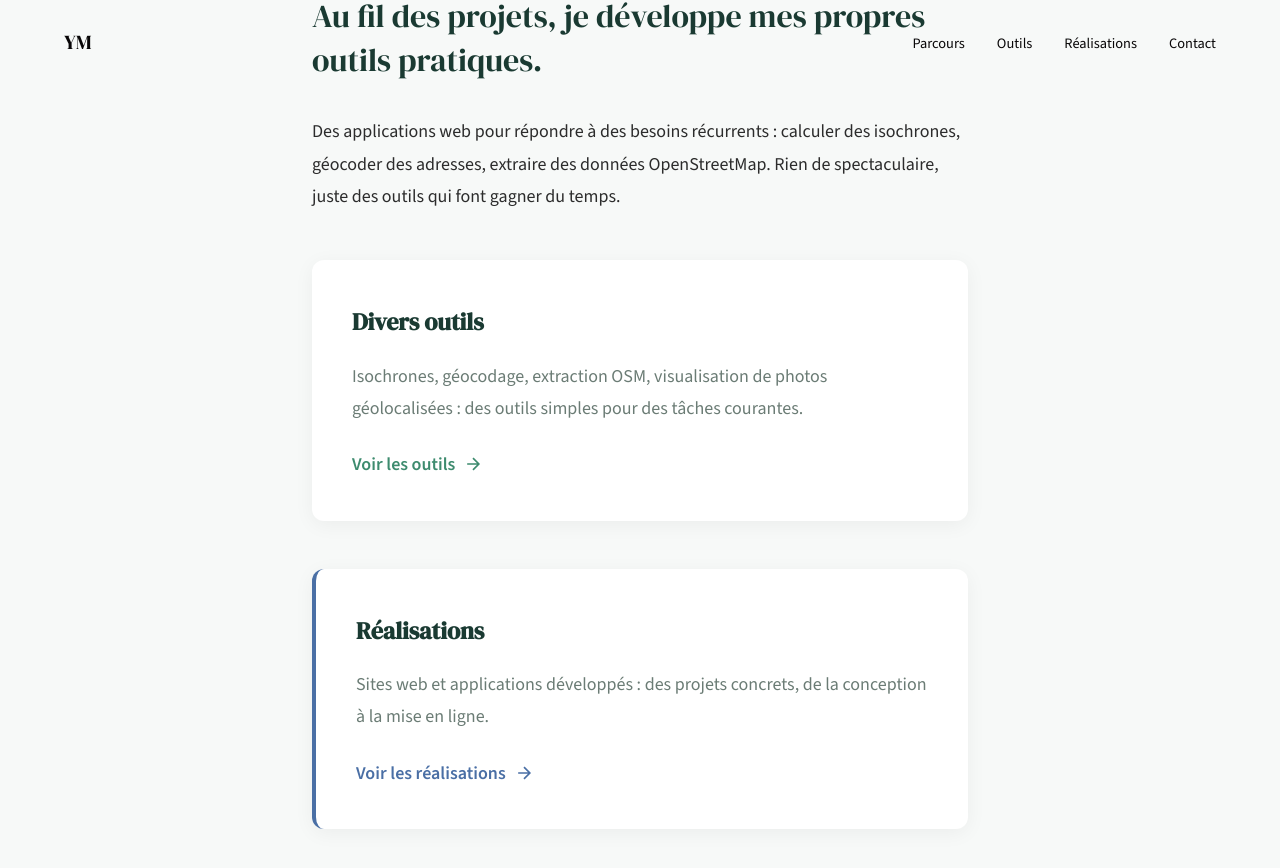
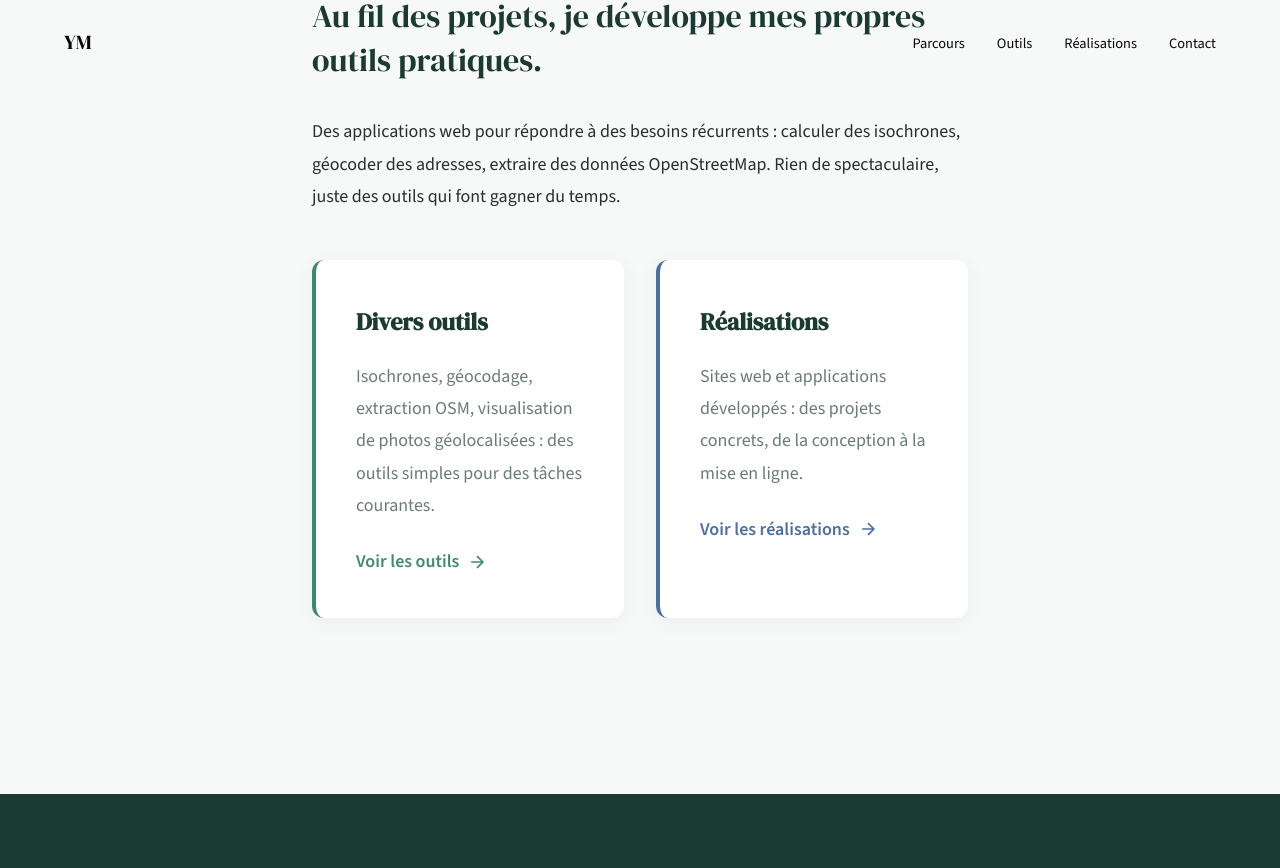
Before and after one commit to yvesmarti/yvesmarti.github.io, a Jekyll site: the page built from index.html, in a window 1280 px wide and 900 px high, scrolled down 4205 px. Shown: the top 868 px of the window. Built offline with Jekyll 4.4.1, drawn with Linux system fonts in a browser that asks for light colours.

Commit message:
Affiche les blocs Outils et Réalisations côte à côte sur l'accueil
Mise en place d'une grille CSS 2 colonnes pour les deux blocs teaser,
avec une bordure gauche colorée homogène sur chacun (vert pour Outils,
bleu pour Réalisations). Repli en colonne unique sur mobile.

https://claude.ai/code/session_011Yoxz9kixznS6p1Lcecm1g

```diff
--- a/assets/css/style.css
+++ b/assets/css/style.css
@@ -386,12 +386,19 @@ body {
    OUTILS (teaser sur accueil)
    =========================================== */
 
+.tools-teaser-grid {
+    display: grid;
+    grid-template-columns: 1fr 1fr;
+    gap: 2rem;
+    margin: 3rem 0;
+}
+
 .tools-teaser {
     background: white;
     border-radius: 12px;
     padding: 2.5rem;
-    margin: 3rem 0;
     box-shadow: 0 4px 20px rgba(0,0,0,0.05);
+    border-left: 4px solid transparent;
 }
 
 .tools-teaser h3 {
@@ -420,12 +427,22 @@ body {
     gap: 1rem;
 }
 
+.tools-teaser--outils {
+    border-left-color: var(--color-accent);
+}
+
 .tools-teaser--realisations {
-    border-left: 4px solid #4a6fa5;
+    border-left-color: #4a6fa5;
 }
 
 .tools-link--realisations {
     color: #4a6fa5;
+}
+
+@media (max-width: 768px) {
+    .tools-teaser-grid {
+        grid-template-columns: 1fr;
+    }
 }
 
 /* ===========================================
--- a/index.html
+++ b/index.html
@@ -97,7 +97,8 @@ layout: default
             Des applications web pour répondre à des besoins récurrents : calculer des isochrones, géocoder des adresses, extraire des données OpenStreetMap. Rien de spectaculaire, juste des outils qui font gagner du temps.
         </p>
 
-        <div class="tools-teaser">
+        <div class="tools-teaser-grid">
+            <div class="tools-teaser tools-teaser--outils">
                 <h3>Divers outils</h3>
                 <p>Isochrones, géocodage, extraction OSM, visualisation de photos géolocalisées : des outils simples pour des tâches courantes.</p>
                 <a href="{{ '/outils' | relative_url }}" class="tools-link">
@@ -119,6 +120,7 @@ layout: default
                 </a>
             </div>
         </div>
+    </div>
 </section>
 
 <!-- Contact -->
```
Lines whose indentation alone changed are shown as unchanged.
